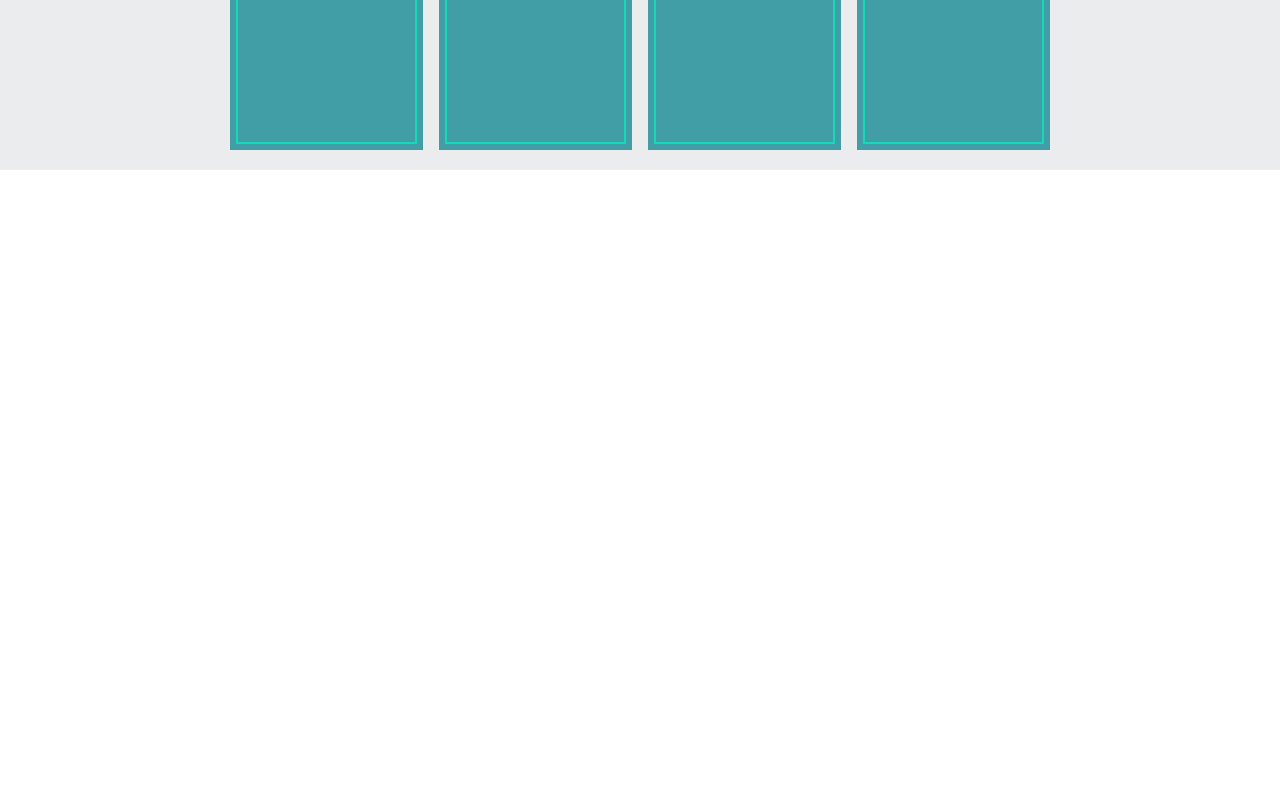
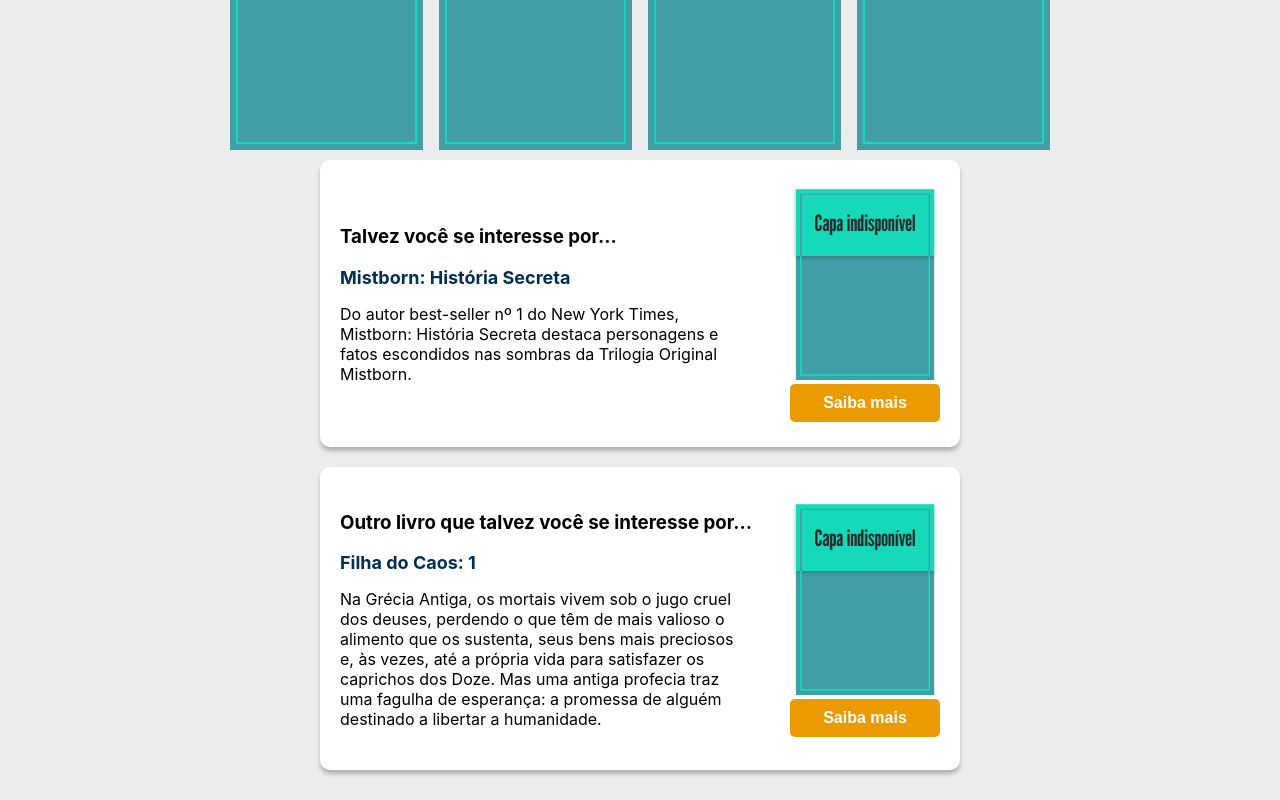
Before and after one commit to VitorDiasBode/react-books, a React (Create React App) app: page / in a window 1280 px wide. Shown: the part 847-1647 px from the top of the page. Before the commit the page ends 1017 px from the top, so only its background shows below. Built offline with nearby package versions, Linux system fonts and the light colour scheme.

Commit message:
feat: adiciona a seção de livros recomendados

```diff
--- /dev/null
+++ b/src/componentes/CardRecomenda/index.js
@@ -0,0 +1,67 @@
+import styled from "styled-components"
+
+const Card = styled.div`
+    align-items: center;
+    background-color: #FFF;
+    box-shadow: 0px 4px 4px rgba(0, 0, 0, 0.25);
+    border-radius: 10px;
+    display: flex;
+    margin: 10px auto;
+    max-width: 600px;
+    padding: 25px 20px;
+    justify-content: space-around;
+    width: 100%;
+`
+
+const Botao = styled.button`
+    background-color: #EB9B00;
+    color: #FFF;
+    padding: 10px 0px;
+    font-size: 16px;
+    border: none;
+    font-weight: 900;
+    display: block;
+    text-align: center;
+    width: 150px;
+    border-radius: 5px;
+    &hover {
+        cursor: pointer;
+    }
+`
+const Descricao = styled.p`
+    width: 90%;
+    height: 100%;
+`
+const Subtitulo = styled.h4`
+    color: #002F52;
+    font-size: 18px;
+    font-weight: bold;
+    margin: 15px 0;
+`
+const ImgLivro = styled.img`
+    width: 150px;
+`
+const DivTextos = styled.div`
+    width: 100%;
+    height: 100%;
+`
+
+
+
+function CardRecomenda({titulo, subtitulo, descricao, img}){
+    return(
+        <Card>
+            <DivTextos>
+                <h3>{titulo}</h3>
+                <Subtitulo>{subtitulo}</Subtitulo>
+                <Descricao>{descricao}</Descricao>
+            </DivTextos>
+            <div>
+                <ImgLivro src={img} alt="capa do livro recomendado"></ImgLivro>
+                <Botao>Saiba mais</Botao>
+            </div>
+        </Card>
+    )
+}
+
+export default CardRecomenda
--- a/src/componentes/UltimosLancamentos/index.js
+++ b/src/componentes/UltimosLancamentos/index.js
@@ -1,6 +1,8 @@
 import { livros } from "./dadosUltimosLancamentos";
 import styled from "styled-components";
 import { Titulo } from "../Titulo";
+import CardRecomenda from "../CardRecomenda";
+import imgLivro from "../../imagens/capa-indisponivel.png"
 
 const ContainerUltimosLancamentos = styled.section`
     background-color:#EBECEE;
@@ -27,6 +29,20 @@
             <NovosLivrosContainer>
                 { livros.map(livro => <img src={livro.src} alt="capa indisponivel"/> ) }
             </NovosLivrosContainer>
+
+            <CardRecomenda
+            titulo={"Talvez você se interesse por..."}
+            subtitulo={"Mistborn: História Secreta"}
+            descricao={"Do autor best-seller nº 1 do New York Times, Mistborn: História Secreta destaca personagens e fatos escondidos nas sombras da Trilogia Original Mistborn."}
+            img={imgLivro}
+            ></CardRecomenda>
+
+            <CardRecomenda
+            titulo={"Outro livro que talvez você se interesse por..."}
+            subtitulo={"Filha do Caos: 1"}
+            descricao={"Na Grécia Antiga, os mortais vivem sob o jugo cruel dos deuses, perdendo o que têm de mais valioso o alimento que os sustenta, seus bens mais preciosos e, às vezes, até a própria vida para satisfazer os caprichos dos Doze. Mas uma antiga profecia traz uma fagulha de esperança: a promessa de alguém destinado a libertar a humanidade."}
+            img={imgLivro}
+            ></CardRecomenda>
         </ContainerUltimosLancamentos>
     )
 }
```
